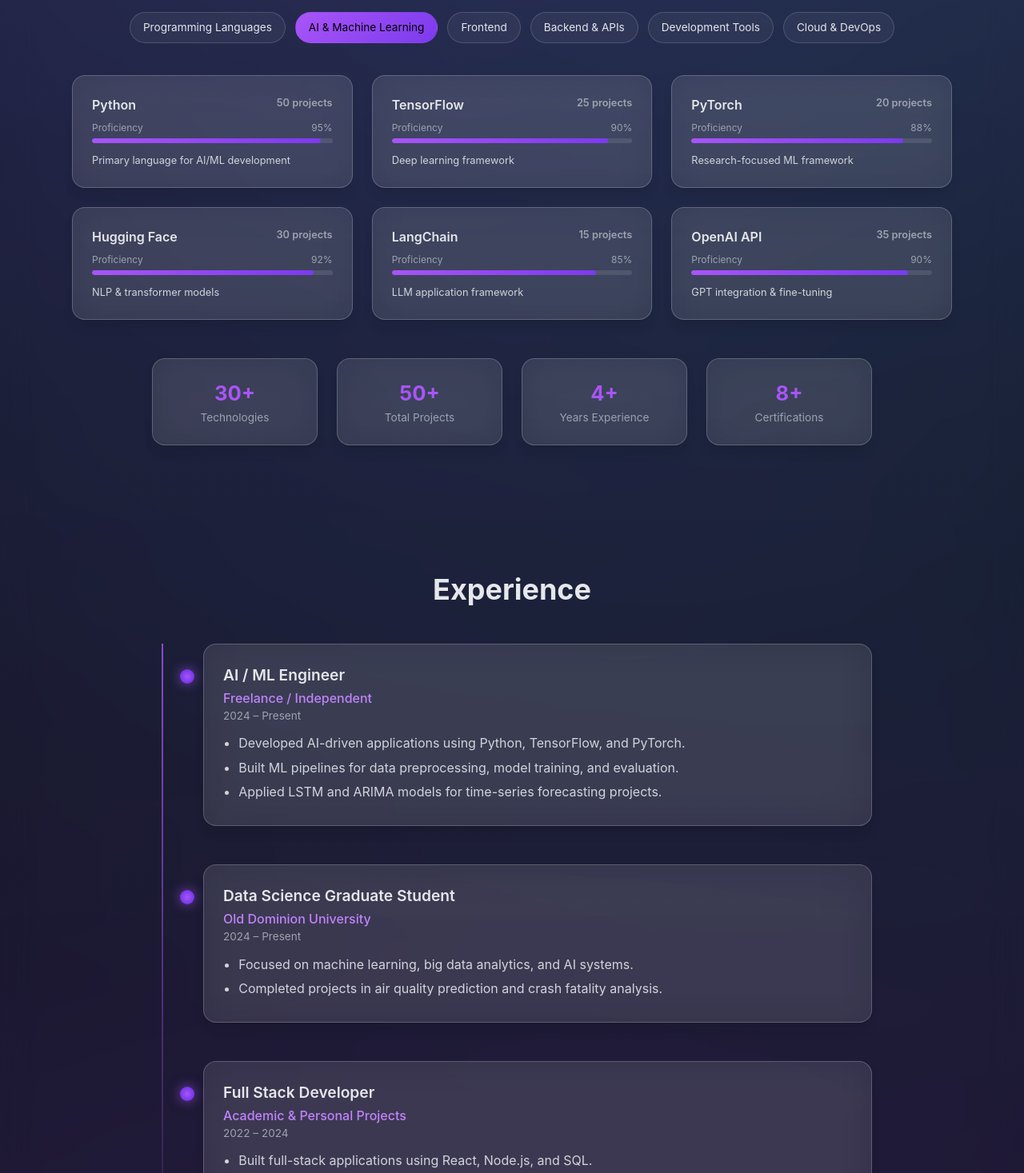
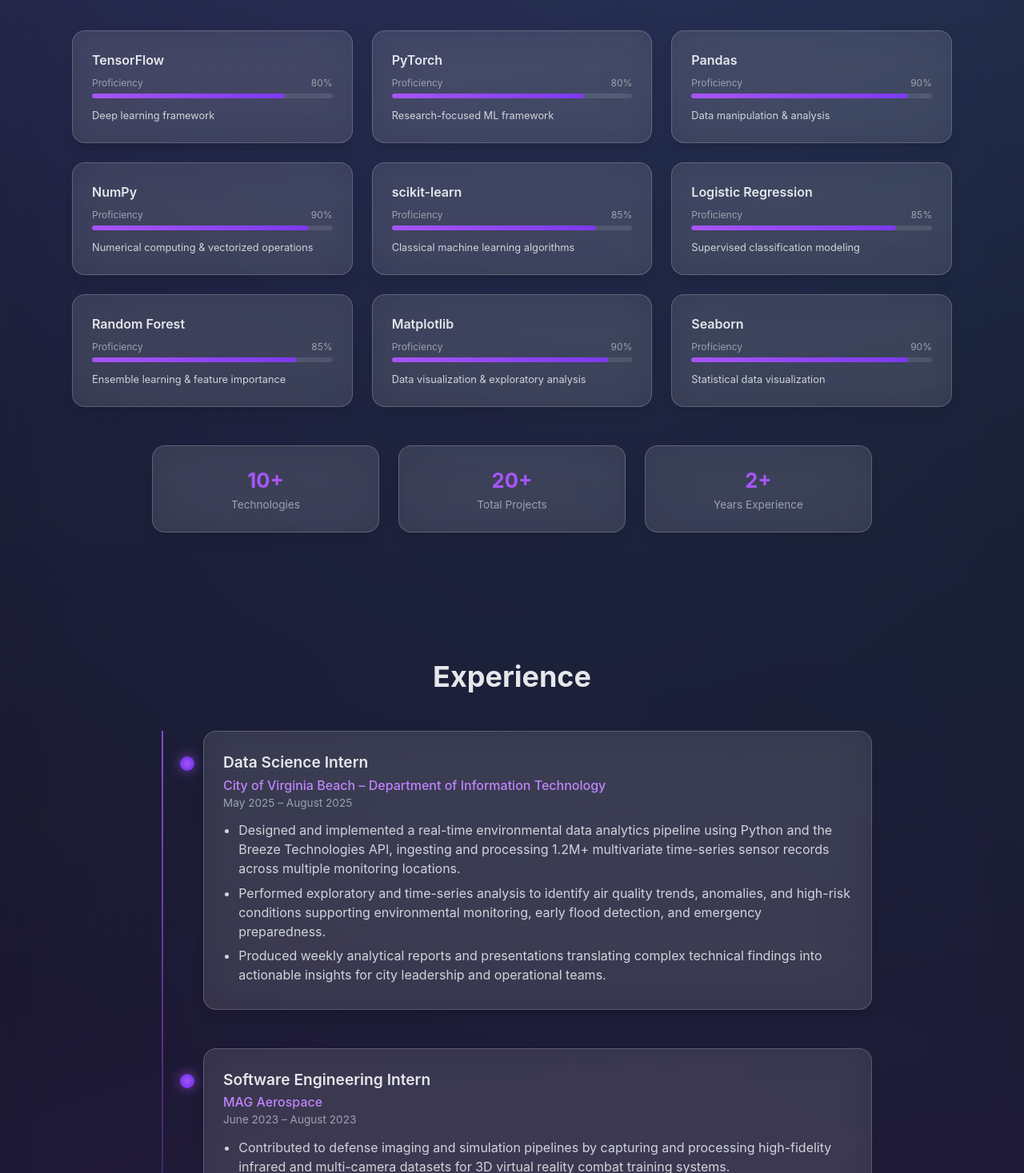
Before and after one commit to Ken2745/Portfolio, a React (Vite) app: page / in a window 1280 px wide. Shown: the part 1603-3070 px from the top of the page at 80% size. Built offline with nearby package versions, Linux system fonts and the light colour scheme.

Commit message:
website3

```diff
--- a/index.html
+++ b/index.html
@@ -4,7 +4,7 @@
     <meta charset="UTF-8" />
     <link rel="icon" type="image/svg+xml" href="/vite.svg" />
     <meta name="viewport" content="width=device-width, initial-scale=1.0" />
-    <title>ai-portfolio</title>
+    <title>portfolio</title>
   </head>
   <body>
     <div id="root"></div>
--- a/src/sections/About.jsx
+++ b/src/sections/About.jsx
@@ -7,10 +7,9 @@
   return (
     <Section title="About Me">
       <p className="about-subtitle">
-        Passionate AI/ML Engineer and Full Stack Developer with expertise in
-        building intelligent systems and scalable web applications. Currently
-        pursuing Computer Science Engineering with a focus on cutting-edge
-        technologies.
+        Passionate Software Engineer with hands-on experience in data science, artificial intelligence, and machine learning.
+        Currently pursuing a Master’s degree in Data Science and Analytics with a concentration in Engineering and Big Data Analytics,
+
       </p>
 
       <div className="about-grid">
--- a/src/sections/Experience.jsx
+++ b/src/sections/Experience.jsx
@@ -5,34 +5,27 @@
 
 const experiences = [
   {
-    role: "AI / ML Engineer",
-    company: "Freelance / Independent",
-    date: "2024 – Present",
+    role: "Data Science Intern",
+    company: "City of Virginia Beach – Department of Information Technology",
+    date: "May 2025 – August 2025",
     description: [
-      "Developed AI-driven applications using Python, TensorFlow, and PyTorch.",
-      "Built ML pipelines for data preprocessing, model training, and evaluation.",
-      "Applied LSTM and ARIMA models for time-series forecasting projects.",
+      "Designed and implemented a real-time environmental data analytics pipeline using Python and the Breeze Technologies API, ingesting and processing 1.2M+ multivariate time-series sensor records across multiple monitoring locations.",
+      "Performed exploratory and time-series analysis to identify air quality trends, anomalies, and high-risk conditions supporting environmental monitoring, early flood detection, and emergency preparedness.",
+      "Produced weekly analytical reports and presentations translating complex technical findings into actionable insights for city leadership and operational teams.",
     ],
   },
   {
-    role: "Data Science Graduate Student",
-    company: "Old Dominion University",
-    date: "2024 – Present",
+    role: "Software Engineering Intern",
+    company: "MAG Aerospace",
+    date: "June 2023 – August 2023",
     description: [
-      "Focused on machine learning, big data analytics, and AI systems.",
-      "Completed projects in air quality prediction and crash fatality analysis.",
-    ],
-  },
-  {
-    role: "Full Stack Developer",
-    company: "Academic & Personal Projects",
-    date: "2022 – 2024",
-    description: [
-      "Built full-stack applications using React, Node.js, and SQL.",
-      "Designed REST APIs and deployed containerized apps with Docker.",
+      "Contributed to defense imaging and simulation pipelines by capturing and processing high-fidelity infrared and multi-camera datasets for 3D virtual reality combat training systems.",
+      "Operated and coordinated multi-system imaging stations, ensuring accurate synchronization, data integrity, and repeatable capture workflows across controlled test environments.",
+      "Supported end-to-end data workflows from image acquisition and preprocessing to engineering handoff, improving dataset usability for immersive training applications.",
     ],
   },
 ];
+
 
 export default function Experience() {
   return (
--- a/src/sections/Projects.jsx
+++ b/src/sections/Projects.jsx
@@ -4,25 +4,25 @@
 
 const projects = [
   {
-    title: "Real-Time Air Quality Hotspot Detection",
+    title: "Real-Time Air Quality Hotspot Detection and Multi-Sensor Analytics",
     description:
-      "Analyzes real-time air quality data from Breeze sensors to identify pollution hotspots.",
+      "This project analyzes real-time air quality data collected from Breeze Technologies sensors deployed across Virginia Beach.",
     tech: ["Python", "Pandas", "Scikit-learn", "LSTM"],
     github:
       "https://github.com/Ken2745/Real-Time-Air-Quality-Hotspot-Detection-and-Multi-Sensor-Analytics",
   },
   {
-    title: "Safety and Response App",
+    title: "The Coupon App (Safety & Emergency Response Mobile App)",
     description:
       "A safety-focused mobile application designed to assist users during emergencies.",
-    tech: ["React", "Firebase", "Node.js"],
-    github: "https://github.com/yourusername/safety-app",
+    tech: ["Java", "Android SDK", "Retrofit", "TensorFlow Lite", "Porcupine", "Django", "SQLite", "REST APIs", "Docker", "GitLab CI/CD"],
+    github: "https://github.com/Ken2745/the-coupon-app",
   },
   {
     title: "Strava Performance Analytics",
     description:
       "End-to-end data pipeline and analytics platform using the Strava API.",
-    tech: ["Python", "ETL", "EDA", "Visualization"],
+      tech: ["Python", "Strava API", "Pandas", "NumPy", "scikit-learn", "SQL", "PostgresSql", "Power BI"],
     github: "https://github.com/Ken2745/Strava-Performance-Analytics",
   },
   {
@@ -33,11 +33,18 @@
     github: "https://github.com/Ken2745/AI_Grammar_Scoring_Engine",
   },
   {
-    title: "Personal Portfolio Website",
+    title: "Diabetes Risk Classification System",
     description:
-      "Modern portfolio built with React, Tailwind, and Framer Motion.",
-    tech: ["React", "Tailwind", "Vite", "Framer Motion"],
-    github: "https://github.com/yourusername/portfolio",
+      "This project develops supervised machine learning models to predict the likelihood of diabetes among adults in the United States.",
+    tech: ["Python", "Pandas", "NumPy", "scikit-learn", "CatBoost","Logistic Regression", "Random Forest"],
+    github: "https://github.com/Ken2745/Diabetes-Detection",
+  },
+    {
+    title: "Air Quality Prediction",
+    description:
+      "This project aims to analyze air pollution trends in urban areas, focusing specifically on New York City, and develop a predictive models to forecast future pollution levels.",
+    tech: ["Python", "Pandas", "NumPy", "scikit-learn", "ARIMA", "Time-Series Forecasting"],
+    github: "https://github.com/Ken2745/-Analyzing-Pollution-and-Air-Quality-Trends",
   },
 ];
 
--- a/src/sections/Skills.jsx
+++ b/src/sections/Skills.jsx
@@ -8,70 +8,73 @@
   languages: {
   label: "Programming Languages",
   skills: [
-    { name: "Python", level: 95, projects: 60, desc: "AI, ML, backend & scripting" },
-    { name: "JavaScript", level: 92, projects: 55, desc: "Frontend & backend development" },
-    { name: "TypeScript", level: 88, projects: 35, desc: "Type-safe JavaScript" },
-    { name: "SQL", level: 90, projects: 40, desc: "Relational databases & analytics" },
-    { name: "Java", level: 80, projects: 20, desc: "Object-oriented programming" },
-    { name: "C++", level: 75, projects: 15, desc: "Systems & performance-focused code" },
+    { name: "Python", level: 95, desc: "AI, ML, backend & scripting" },
+    { name: "JavaScript", level: 85, desc: "Frontend & backend development" },
+    { name: "TypeScript", level: 80, desc: "Type-safe JavaScript" },
+    { name: "SQL", level: 95, desc: "Relational databases & analytics" },
+    { name: "Java", level: 95, desc: "Object-oriented programming" },
+    { name: "C++", level: 90, desc: "Systems & performance-focused code" },
   ],
 },
 
   ai: {
     label: "AI & Machine Learning",
     skills: [
-      { name: "Python", level: 95, projects: 50, desc: "Primary language for AI/ML development" },
-      { name: "TensorFlow", level: 90, projects: 25, desc: "Deep learning framework" },
-      { name: "PyTorch", level: 88, projects: 20, desc: "Research-focused ML framework" },
-      { name: "Hugging Face", level: 92, projects: 30, desc: "NLP & transformer models" },
-      { name: "LangChain", level: 85, projects: 15, desc: "LLM application framework" },
-      { name: "OpenAI API", level: 90, projects: 35, desc: "GPT integration & fine-tuning" },
+      { name: "TensorFlow", level: 80, desc: "Deep learning framework" },
+      { name: "PyTorch", level: 80, desc: "Research-focused ML framework" },
+      { name: "Pandas", level: 90, desc: "Data manipulation & analysis" },
+      { name: "NumPy", level: 90, desc: "Numerical computing & vectorized operations" },
+      { name: "scikit-learn", level: 85, desc: "Classical machine learning algorithms" },
+      { name: "Logistic Regression", level: 85, desc: "Supervised classification modeling" },
+      { name: "Random Forest", level: 85, desc: "Ensemble learning & feature importance" },,
+      { name: "Matplotlib", level: 90, desc: "Data visualization & exploratory analysis" },
+      { name: "Seaborn", level: 90, desc: "Statistical data visualization" },
     ],
   },
   frontend: {
     label: "Frontend",
     skills: [
-      { name: "React", level: 95, projects: 45, desc: "Component-based UI library" },
-      { name: "Next.js", level: 92, projects: 40, desc: "Full-stack React framework" },
-      { name: "TypeScript", level: 88, projects: 35, desc: "Type-safe JavaScript" },
-      { name: "Tailwind CSS", level: 90, projects: 30, desc: "Utility-first CSS framework" },
-      { name: "Framer Motion", level: 85, projects: 25, desc: "Animation library" },
-      { name: "Three.js", level: 75, projects: 10, desc: "3D graphics library" },
+      { name: "HTML & CSS", level: 90, desc: "Semantic markup & responsive design" },
+      { name: "React.js", level: 85, desc: "Component-based UI library" },
+      { name: "TypeScript", level: 70, desc: "Type-safe JavaScript development" },
+      { name: "Tailwind CSS", level: 70, desc: "Utility-first CSS framework" },
+      { name: "Framer Motion", level: 70, desc: "Animation library" },
     ],
   },
 backend: {
   label: "Backend & APIs",
   skills: [
-    { name: "Node.js", level: 90, projects: 40, desc: "JavaScript runtime for scalable backends" },
-    { name: "Express.js", level: 88, projects: 35, desc: "Minimalist REST API framework" },
-    { name: "Django", level: 85, projects: 25, desc: "High-level Python web framework" },
-    { name: "FastAPI", level: 92, projects: 30, desc: "High-performance Python APIs" },
-    { name: "REST APIs", level: 95, projects: 45, desc: "API design & integration" },
-    { name: "GraphQL", level: 80, projects: 15, desc: "Flexible query-based APIs" },
+    { name: "Node.js", level: 85, desc: "JavaScript runtime for scalable backends" },
+    { name: "Express.js", level: 70, desc: "Minimalist REST API framework" },
+    { name: "Django", level: 80, desc: "High-level Python web framework" },
+    { name: "REST APIs", level: 90, desc: "API design & integration" },
+    { name: "GraphQL", level: 70, desc: "Flexible query-based APIs" },
   ],
 },
 
-tools: {
-  label: "Development Tools",
-  skills: [
-    { name: "Git & GitHub", level: 95, projects: 60, desc: "Version control & collaboration" },
-    { name: "VS Code", level: 98, projects: 70, desc: "Primary development environment" },
-    { name: "Postman", level: 90, projects: 35, desc: "API testing & documentation" },
-    { name: "Docker Desktop", level: 85, projects: 30, desc: "Local container management" },
-    { name: "Jupyter Notebook", level: 92, projects: 45, desc: "Data science & experimentation" },
-    { name: "Power BI", level: 80, projects: 20, desc: "Data visualization & dashboards" },
-  ],
-},
+  databases: {
+    label: "Databases & Data Tools",
+    skills: [
+      { name: "MySQL", level: 85, desc: "Relational database management" },
+      { name: "PostgreSQL", level: 90, desc: "Advanced SQL & analytics queries" },
+      { name: "MongoDB", level: 80, desc: "NoSQL document database" },
+      { name: "Databricks", level: 80, desc: "Big data processing & analytics" },
+      { name: "Jupyter Notebook", level: 95, desc: "Data analysis & experimentation" },
+      { name: "Excel", level: 95, desc: "Data analysis & reporting" },
+      { name: "Tableau", level: 85, desc: "Interactive data visualization" },
+      { name: "Power BI", level: 85, desc: "Dashboards & business insights" },
+    ],
+  },
 
 cloud: {
   label: "Cloud & DevOps",
   skills: [
-    { name: "AWS", level: 85, projects: 20, desc: "Cloud infrastructure & services" },
-    { name: "Docker", level: 90, projects: 35, desc: "Containerized applications" },
-    { name: "GitHub Actions", level: 80, projects: 25, desc: "CI/CD automation pipelines" },
-    { name: "Linux", level: 88, projects: 40, desc: "Server & environment management" },
-    { name: "Nginx", level: 75, projects: 15, desc: "Reverse proxy & web server" },
-    { name: "Vercel", level: 92, projects: 30, desc: "Frontend deployment platform" },
+    { name: "AWS", level: 70, desc: "Cloud infrastructure & services" },
+     { name: "Azure", level: 70, desc: "Cloud infrastructure & services" },
+    { name: "Docker", level: 70, desc: "Containerized applications" },
+    { name: "Linux", level: 75, desc: "Server & environment management" },
+    { name: "Git & GitHub", level: 90, desc: "Version control & collaboration" },
+    { name: "VS Code", level: 95, desc: "Primary development environment" },
   ],
 },
 
@@ -83,7 +86,7 @@
   return (
     <Section id="skills" title="Technical Stack">
       <p className="skills-subtitle">
-        Technologies and tools I use to build innovative solutions
+
       </p>
 
       {/* Category Tabs */}
@@ -113,7 +116,7 @@
               <div className="skill-card">
                 <div className="skill-header">
                   <h3>{skill.name}</h3>
-                  <span>{skill.projects} projects</span>
+                  <span>{skill.projects} </span>
                 </div>
 
                 <div className="skill-meta">
@@ -140,10 +143,10 @@
 
       {/* Stats */}
       <div className="skills-stats">
-        <Card><h4>30+</h4><p>Technologies</p></Card>
-        <Card><h4>50+</h4><p>Total Projects</p></Card>
-        <Card><h4>4+</h4><p>Years Experience</p></Card>
-        <Card><h4>8+</h4><p>Certifications</p></Card>
+        <Card><h4>10+</h4><p>Technologies</p></Card>
+        <Card><h4>20+</h4><p>Total Projects</p></Card>
+        <Card><h4>2+</h4><p>Years Experience</p></Card>
+        {/* <Card><h4>8+</h4><p>Certifications</p></Card> */}
       </div>
     </Section>
   );
```
Also changed, not shown: src/components/Card.jsx (+0 -37 lines), 1 other file (tests, documents, lock files or other folders).
